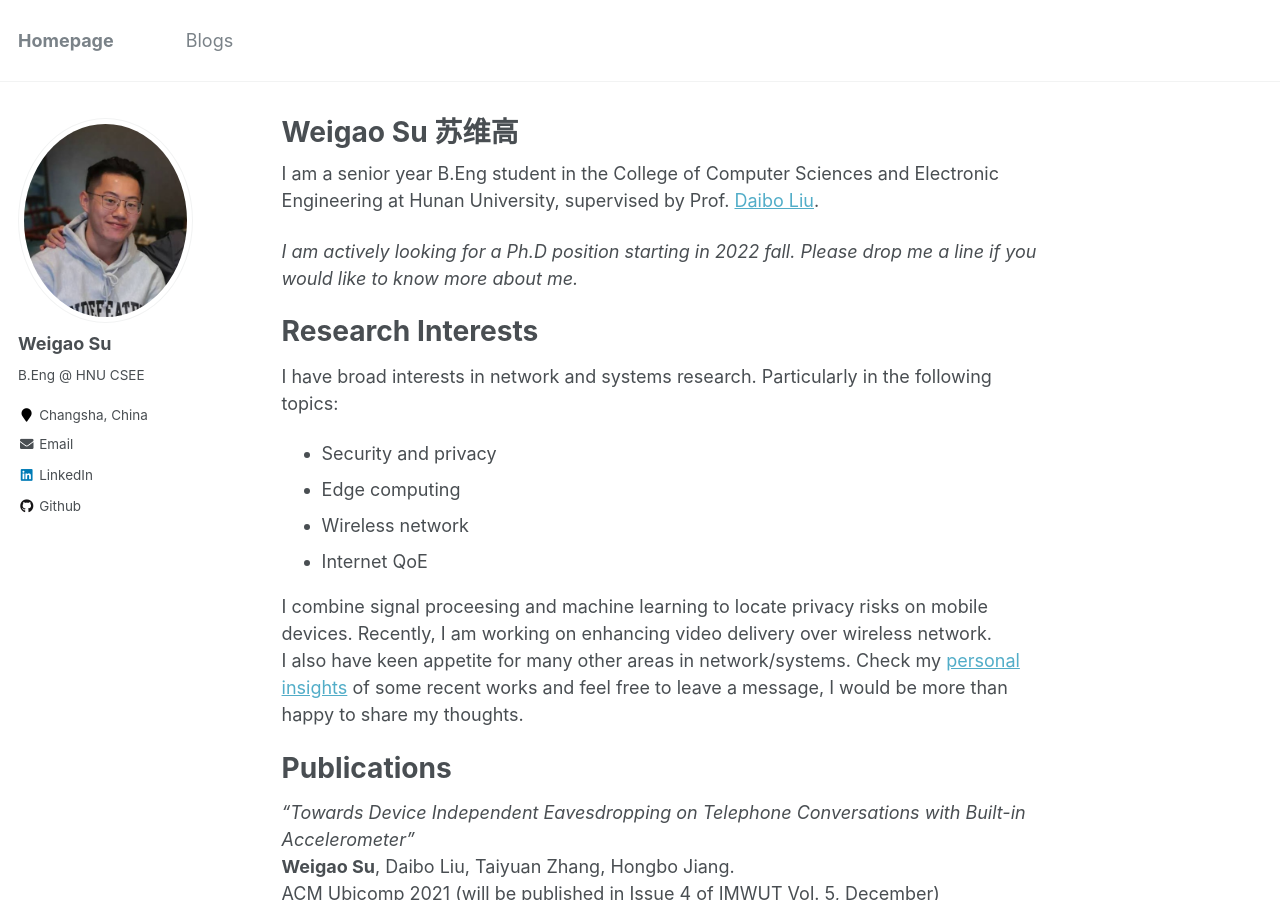
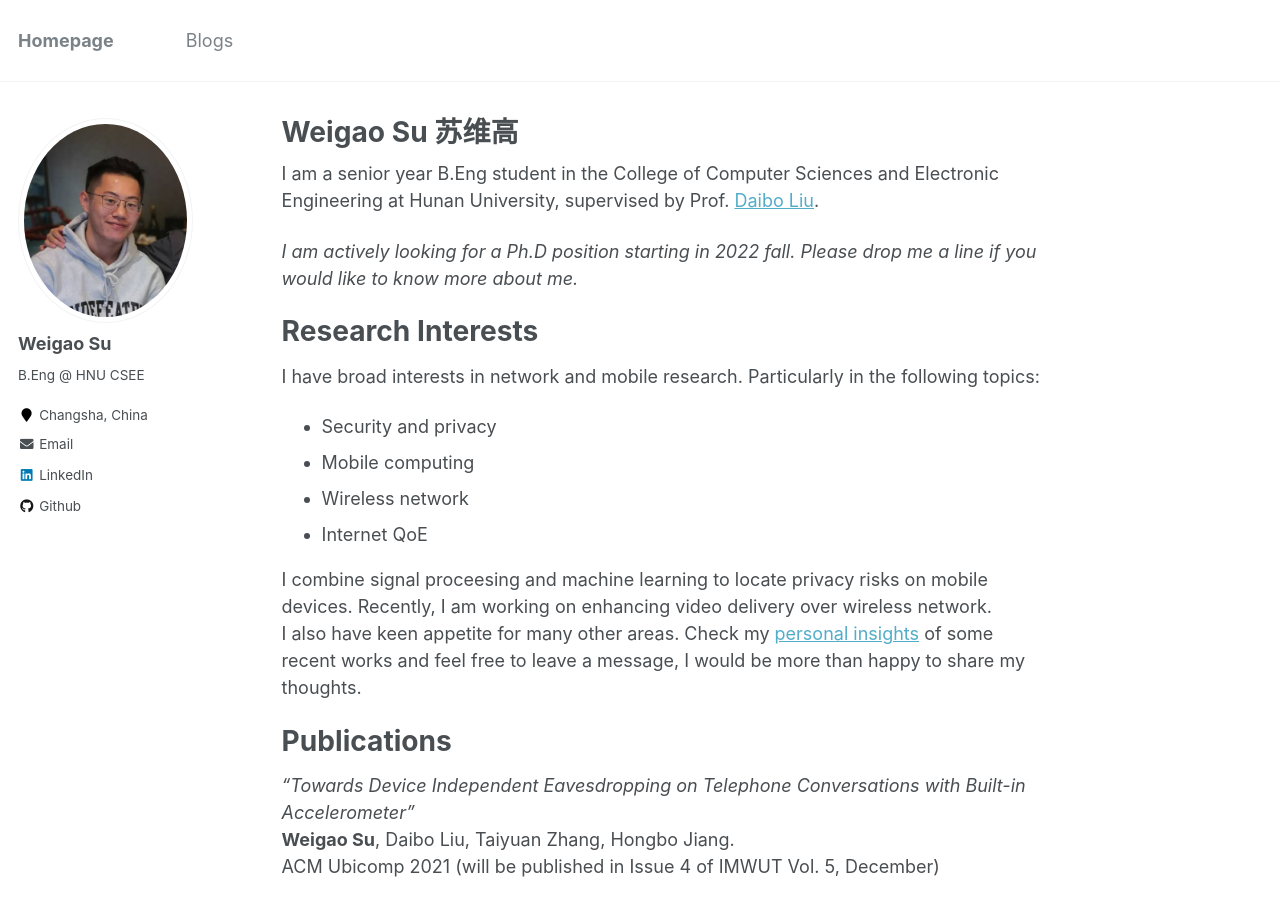
Before and after one commit to wegul/wegul.github.io, a Jekyll site: the page built from _pages/about.md, in a window 1280 px wide and 900 px high. Built offline with Jekyll 4.4.1, drawn with Linux system fonts in a browser that asks for light colours.

Commit message:
Update about.md

```diff
--- a/_pages/about.md
+++ b/_pages/about.md
@@ -17,14 +17,14 @@ I am a senior year B.Eng student in the College of Computer Sciences and Electro
 
 Research Interests
 ======
-I have broad interests in network and systems research. Particularly in the following topics:
+I have broad interests in network and mobile research. Particularly in the following topics:
 - Security and privacy
-- Edge computing
+- Mobile computing
 - Wireless network
 - Internet QoE
 
 I combine signal proceesing and machine learning to locate privacy risks on mobile devices. Recently, I am working on enhancing video delivery over wireless network.
-I also have keen appetite for many other areas in network/systems. Check my [personal insights](https://wegul.github.io/wegul/year-archive/) of some recent works and feel free to leave a message, I would be more than happy to share my thoughts.
+I also have keen appetite for many other areas. Check my [personal insights](https://wegul.github.io/wegul/year-archive/) of some recent works and feel free to leave a message, I would be more than happy to share my thoughts.
 
 Publications
 ======
```
